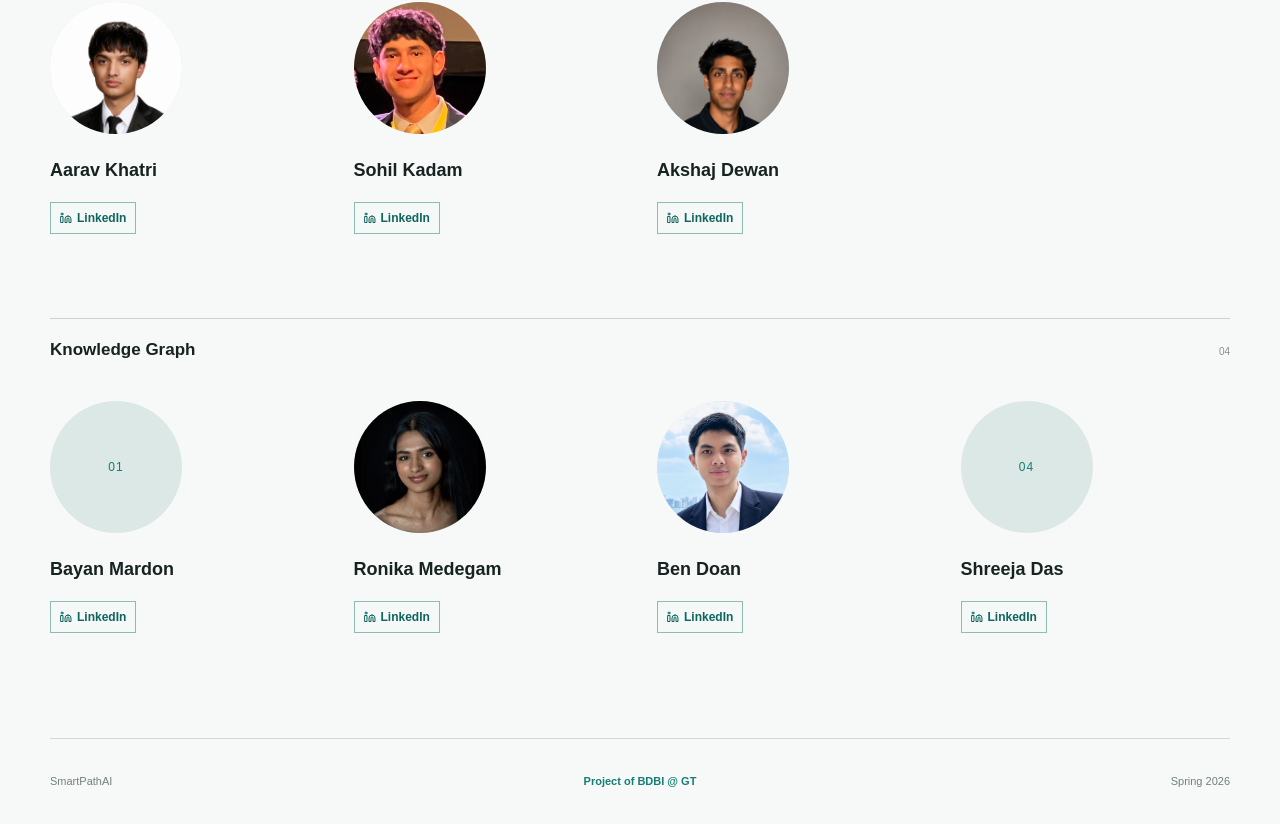
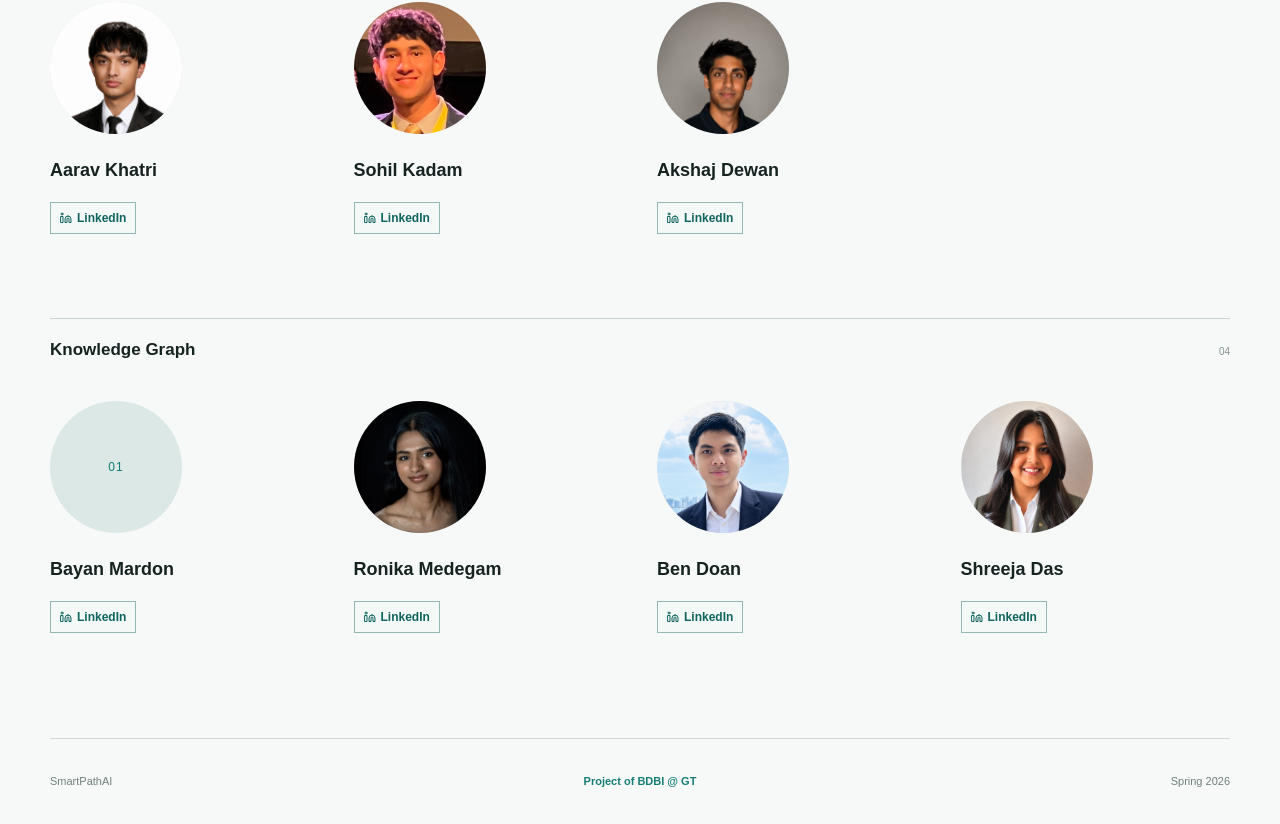
Before and after one commit to gt-big-data/Smart-Path-AI, a React (Vite) app: page / in a window 1280 px wide. Shown: the part 3220-4044 px from the top of the page. Built offline with nearby package versions, Linux system fonts and the light colour scheme; no server answers.

Commit message:
Added Shreeja's information to team section of landing page

```diff
--- a/src/pages/Home.tsx
+++ b/src/pages/Home.tsx
@@ -185,7 +185,7 @@ const landingTeams: LandingTeam[] = [
       { name: 'Bayan Mardon' },
       { name: 'Ronika Medegam', linkedin: 'www.linkedin.com/in/ronika-m-259b3b296', photo: '/team/ronika_medegam.png' },
       { name: 'Ben Doan', linkedin: 'https://www.linkedin.com/in/ben--doan/', photo: '/team/ben_doan.png' },
-      { name: 'Shreeja Das' }
+      { name: 'Shreeja Das', linkedin: 'https://www.linkedin.com/in/shreeja-das-compsci/', photo: '/team/shreeja_das.png' }
     ],
   },
 ];
```
Also changed, not shown: public/team/shreeja_das.png (added).
